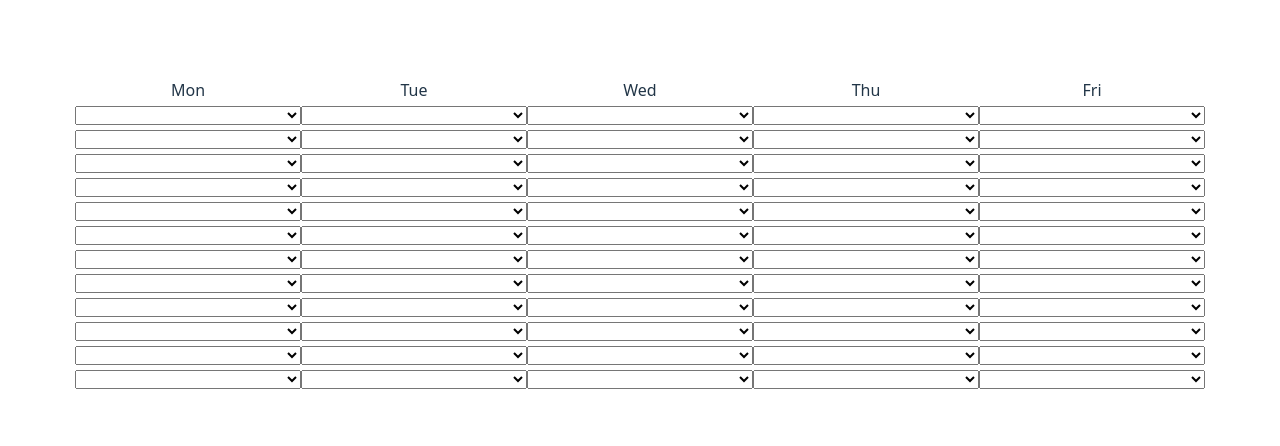
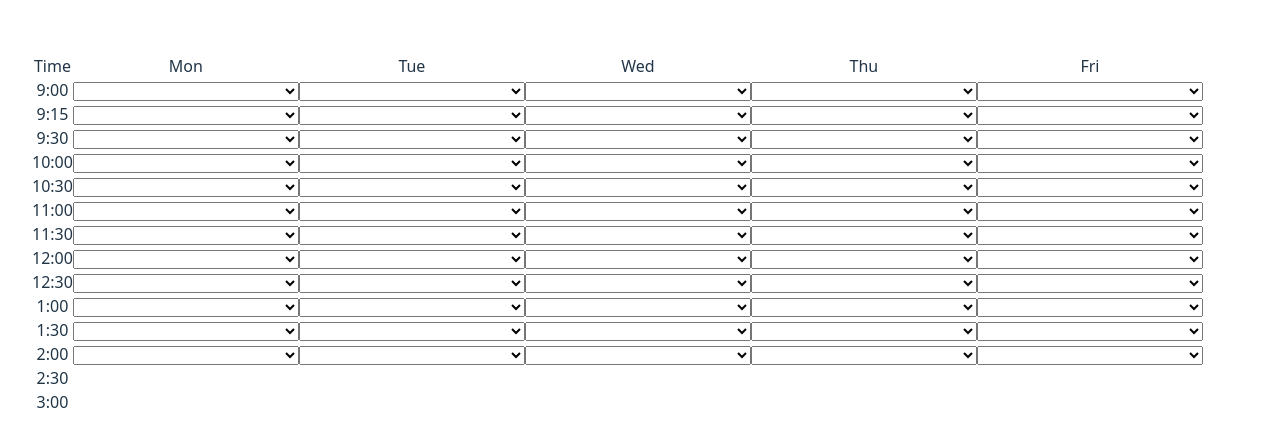
Before and after one commit to MisterKrud/student-timetable, a React (Vite) app: page / in a window 1280 px wide. Shown: the part 166-612 px from the top of the page. Built offline with nearby package versions, Linux system fonts and the light colour scheme.

Commit message:
Add time component

```diff
--- /dev/null
+++ b/src/components/Times.jsx
@@ -0,0 +1,17 @@
+import { lessonTimes } from "../data/scheduleData";
+import styles from './Times.module.css'
+
+const Times = () =>{
+    return(
+    <div className ={styles.times}>
+        <div className={styles.timesHeader}>Time</div>
+
+        {lessonTimes.map(time => (
+            <div key={time}>{time}</div>
+        ))}
+
+    </div>
+    )
+}
+
+export default Times
--- a/src/components/Week.jsx
+++ b/src/components/Week.jsx
@@ -1,12 +1,14 @@
 import Weekday from "./Weekday";
+import Times from "./Times";
 import { weekdays } from "../data/scheduleData";
 import styles from "./Week.module.css"
 
 const Week = () => {
     return(
         <div className={styles.weekContainer}>
+            <Times />
         {weekdays.map(day =>
-        <div className ={styles.dayContainer}>
+        <div className ={styles.dayContainer} key={day}>
             <div className = {styles.weekdayLabel}>{day}</div>
             <Weekday key={day} />
 </div>
--- a/src/components/Week.module.css
+++ b/src/components/Week.module.css
@@ -1,4 +1,4 @@
 .weekContainer{
     display: grid;
-    grid-template-columns: repeat( 5, 1fr);
+    grid-template-columns: 1fr repeat( 6, 2fr);
 }
```
Also changed, not shown: src/components/Times.module.css (added).
